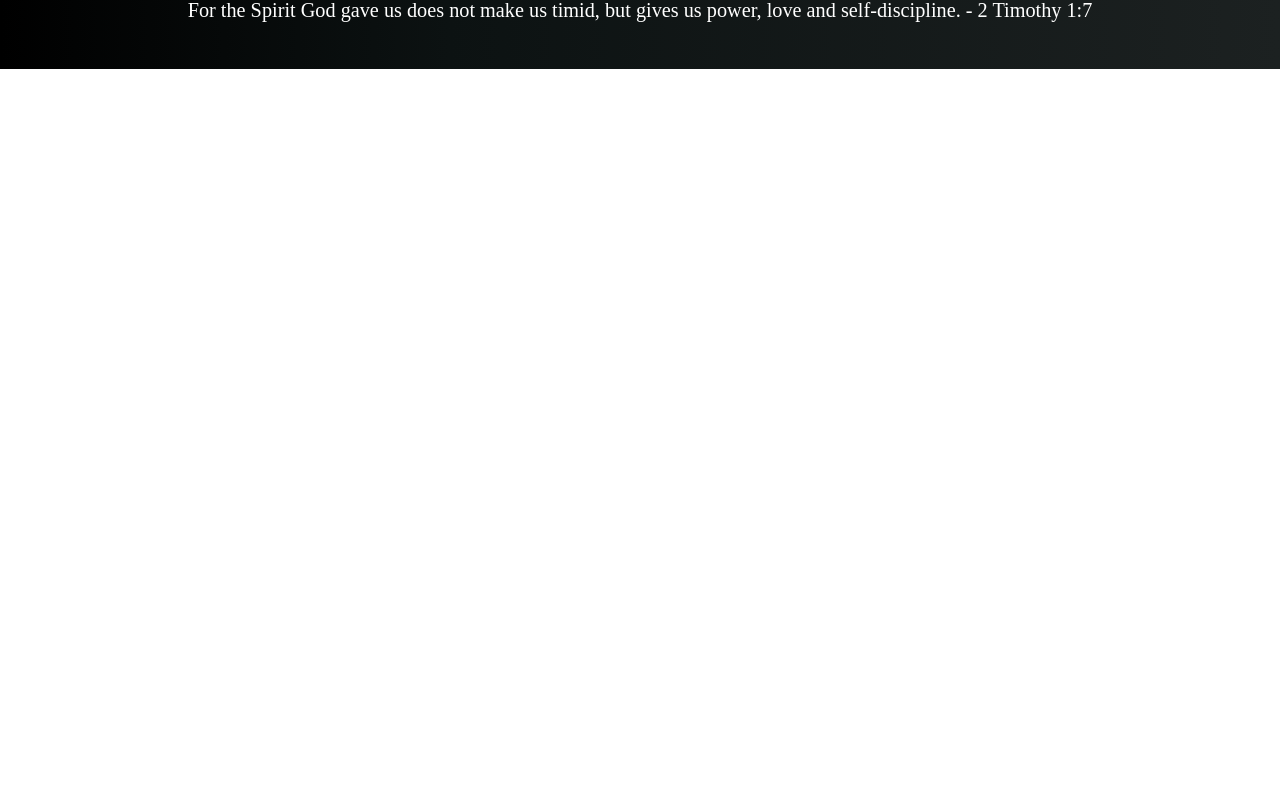
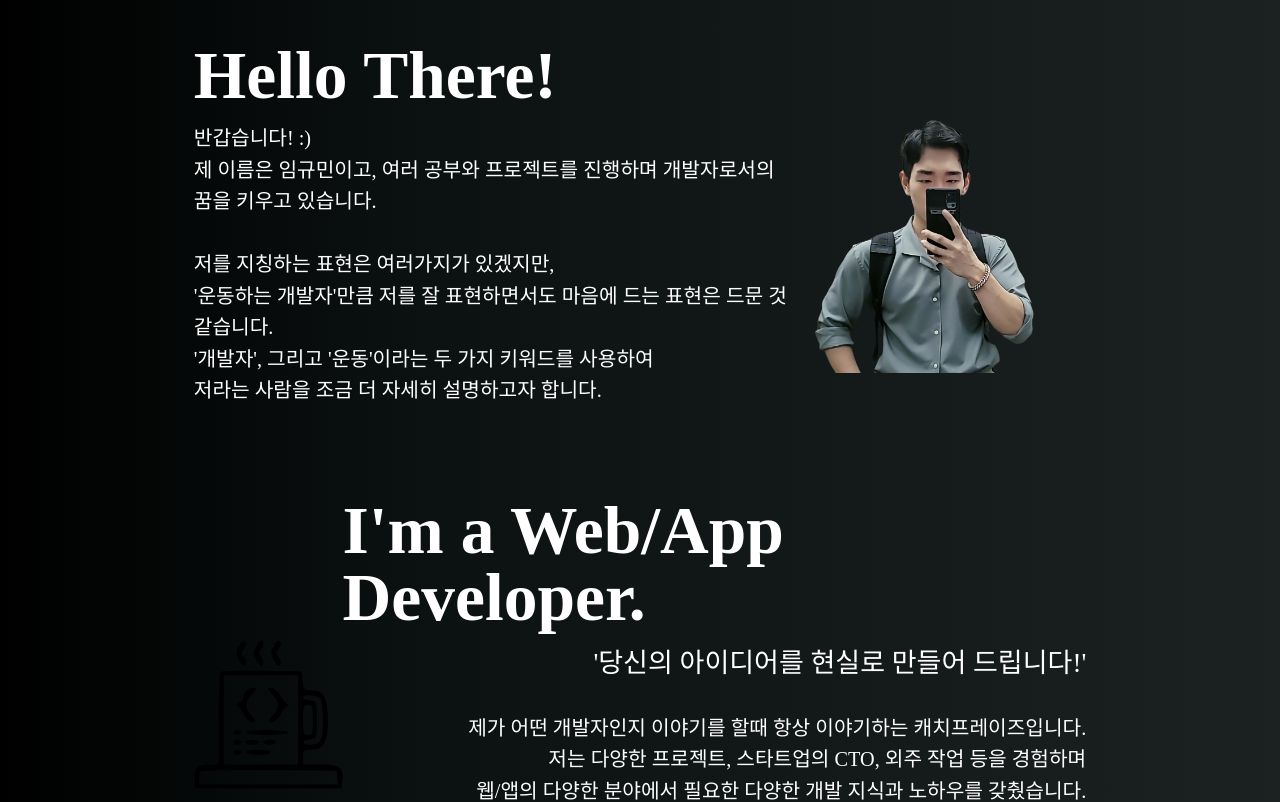
Before and after one commit to KyumKyum/Watchtower, a Next.js app: page /profile in a window 1280 px wide. Shown: the part 738-1540 px from the top of the page. Before the commit the page ends 807 px from the top, so only its background shows below. Built offline with nearby package versions, Linux system fonts and the light colour scheme; a web font is replaced by a local one.

Commit message:
💫 Feature: Animation Applied

```diff
--- a/overrides.d.ts
+++ b/overrides.d.ts
@@ -1,5 +1,5 @@
 /* First Override: .svg
-* Default Next.js: svg is any type (declared in next/image-types/global.d.ts)
+* Default Next.js: svg is any type (declared in next/image-types/wrapper.d.ts)
 * Apply specific 'Reactive' type to such svg files.
  */
 import {SVGItem} from "./global";
--- a/src/component/main/Intro.tsx
+++ b/src/component/main/Intro.tsx
@@ -16,7 +16,7 @@ export default function Intro(): ReactElement {
                     <br/>{'풀스택 개발자로 활동하고 있는 임규민입니다.'}
                     <br/>{'프론트 개발과 백엔드 서버 / 마이크로 서비스 개발을 전문적으로 하고,'}
                     <br/>{'새로운 기술과 프레임워크, 언어에 대해 학습하는 것을 즐깁니다.'}
-                    <br/>{'만약 저에 대해 조금 더 궁금하시다면, 제 '}<Link className={"text-cyan-600"} href={"/profile"}>{'프로필'}</Link> {'에서 더 많은 정보를 확인하실 수 있습니다!'}
+                    <br/>{'만약 저에 대해 더 궁금하시다면, 제 '}<Link className={"text-cyan-600"} href={"/profile"}>{'프로필'}</Link> {'에서 더 알아가실 수 있습니다!'}
                     <br/><br/>{'어떤 방법으로든 이 사이트에 오신 여러분들이 좋은 하루를 보낼 수 있기를 :)'}
                 </p>
             </div>
--- a/src/component/profile/Badge.tsx
+++ b/src/component/profile/Badge.tsx
@@ -11,7 +11,7 @@ interface BadgeProps {
 export default function Badge({icon:Icon, name, href}: BadgeProps):ReactElement {
     return (
         <div className={"flex flex-row mx-5"}>
-            <Icon stroke={"white"} fill={"white"} />
+            <Icon className={"stroke-white fill-white"} />
             <Link href={href} className={"mx-2"} rel={"noopener noreferrer"} target={"_blank"}>{name}</Link>
         </div>
     )
--- /dev/null
+++ b/src/component/profile/DeveloperIntro.tsx
@@ -0,0 +1,24 @@
+import React, {ReactElement} from "react";
+import Link from "next/link";
+import Dev from '../../public/svg/developer.svg'
+
+export default function DeveloperIntro(): ReactElement {
+    return (
+        <div className={"flex flex-row justify-end items-center w-full animate__animated animate__fadeInUp animate__delay-1s"}>
+            <div className={"flex flex-row w-1/6 items-center content-center justify-center"}>
+                <Dev className={"stroke-white fill-white"}/>
+            </div>
+            <div className={"flex flex-col w-5/6 items-end"}>
+                <p className={'text-6xl font-bold'}>{'I\'m a Web/App Developer.'}</p>
+                <p className={'text-2xl mt-3'}>{'\'당신의 아이디어를 현실로 만들어 드립니다!\''}</p>
+                <p className={'text-lg text-end'}>
+                    <br/>{'제가 어떤 개발자인지 이야기를 할때 항상 이야기하는 캐치프레이즈입니다.'}
+                    <br/>{'저는 다양한 프로젝트, 스타트업의 CTO, 외주 작업 등을 경험하며'}
+                    <br/>{'웹/앱의 다양한 분야에서 필요한 다양한 개발 지식과 노하우를 갖췄습니다.'}
+                    <br/><br/>{'코딩이 재밌어 시작하게 된 개발은 저를 개발자의 세계로 이끌었고,'}
+                    <br/>{'현재까지도 개발이라는 업무를 \'일\'보다는 \'즐거운 창작 활동\'으로 생각하며 일하고 있습니다.'}
+                </p>
+            </div>
+        </div>
+    )
+}
--- a/src/component/profile/Greeting.tsx
+++ b/src/component/profile/Greeting.tsx
@@ -12,7 +12,7 @@ export default function Greeting(): ReactElement {
         <div className={"flex flex-col w-full items-center"}>
             <Image className={"object-contain w-48 h-48"} src={Jump} alt={"jump"}/>
             <p className={"font-rocky text-5xl m-20"}>{'Lim  Kyu  Min'}</p>
-            <p className={"font-mariburi font-bold text-xl"}>{'A Developer who loves workout, always eager to learn new things.'}</p>
+            <p className={"font-mariburi font-bold text-xl"}>{'A full-stack developer who loves workout, always eager to learn new things.'}</p>
             <div className={"flex flex-row justify-center items-center my-4"}>
                 <Badge icon={IG} name={'@kyumerican0'} href={'https://www.instagram.com/kyumerican0/'}/>
                 <Badge icon={Github} name={'KyumKyum'} href={'https://github.com/KyumKyum'}/>
--- /dev/null
+++ b/src/component/profile/Introduction.tsx
@@ -0,0 +1,25 @@
+import React, {ReactElement} from "react";
+import Link from "next/link";
+import MyImage from "@/public/images/myself.png";
+import Image from "next/image";
+
+export default function Introduction(): ReactElement {
+    return (
+        <div className={"flex flex-row justify-start items-center w-full"}>
+            <div className={"flex flex-col w-4/6 items-start"}>
+                <p className={'text-6xl font-bold'}>{'Hello There!'}</p>
+                <p className={'text-lg mt-3 text-start'}>
+                    {'반갑습니다! :)'}
+                    <br/>{'제 이름은 임규민이고, 여러 공부와 프로젝트를 진행하며 개발자로서의 꿈을 키우고 있습니다.'}
+                    <br/><br/>{'저를 지칭하는 표현은 여러가지가 있겠지만,'}
+                    <br/>{'\'운동하는 개발자\'만큼 저를 잘 표현하면서도 마음에 드는 표현은 드문 것 같습니다.'}
+                    <br/>{'\'개발자\', 그리고 \'운동\'이라는 두 가지 키워드를 사용하여'}
+                    <br/>{'저라는 사람을 조금 더 자세히 설명하고자 합니다.'}
+                </p>
+            </div>
+            <div className={"flex flex-row w-2/6 items-center content-center justify-center"}>
+                <Image className="object-contain " src={MyImage} alt={'main'} priority={false}/>
+            </div>
+        </div>
+    )
+}
--- a/src/containers/main/MainContainer.tsx
+++ b/src/containers/main/MainContainer.tsx
@@ -12,7 +12,7 @@ export default function MainContainer (): ReactElement {
                     <Slogan/>
                 </div>
                 <div className={"flex justify-center items-center h-3/4 w-1/2 animate__animated animate__fadeInUp"}>
-                    <Image className="object-cover w-4/5 h-4/5" src={AuthorImage} alt={'main'}/>
+                    <Image className="object-cover w-4/5 h-4/5 shadow-2xl" src={AuthorImage} alt={'main'}/>
                 </div>
             </div>
             <div className={"flex flex-row w-full"}>
--- a/src/containers/profile/ProfileContainer.tsx
+++ b/src/containers/profile/ProfileContainer.tsx
@@ -1,13 +1,23 @@
-import {ReactElement} from "react";
+
+import {ReactElement, useCallback, useEffect, useRef} from "react";
 import Greeting from "@/component/profile/Greeting";
+import Introduction from "@/component/profile/Introduction";
+import ScrollAnimFadeInOutWrapper from "@/wrapper/ScrollAnimFadeInOutWrapper";
+import DeveloperIntro from "@/component/profile/DeveloperIntro";
 
+const ProfileContainer: React.FC = (): ReactElement => {
 
-export default function ProfileContainer(): ReactElement {
     return (
-        <div className={"flex flex-col w-full h-full"}>
-            <div className={"animate__animated animate__slideInUp"}>
-                <Greeting/>
+        <div className={"flex flex-col items-center w-full h-full"}>
+            <div className={"w-3/4 space-y-20"}>
+                {[Greeting, Introduction, DeveloperIntro].map((Component, index) => (
+                    <ScrollAnimFadeInOutWrapper key={index}>
+                        <Component />
+                    </ScrollAnimFadeInOutWrapper>
+                ))}
             </div>
         </div>
     )
 }
+
+export default ProfileContainer;
--- /dev/null
+++ b/src/logic/utils.ts
@@ -0,0 +1,3 @@
+export const cls = (...classnames: string[]) => {
+    return classnames.join(" "); //* All classname arrays will be converted into single string.
+}
--- /dev/null
+++ b/src/wrapper/ScrollAnimFadeInOutWrapper.tsx
@@ -0,0 +1,39 @@
+'use client';
+
+import React, {ReactElement, useEffect, useRef, useState} from "react";
+import {cls} from "@/logic/utils";
+
+export default function ScrollAnimFadeInOutWrapper({children}:{children:React.ReactNode}): ReactElement {
+    const divRef = useRef<HTMLDivElement | null>(null);
+    const [viewed, setViewed] = useState(false);
+
+    useEffect(() => {
+        const observer = new IntersectionObserver(
+            (entries) => {
+                entries.forEach(({target, isIntersecting}) => {
+                    if(target === divRef.current) setViewed(isIntersecting);
+                })
+            },
+            {
+                root: null,
+                rootMargin: '0px',
+                threshold: 0.5,
+            }
+        );
+
+        if(divRef.current){ //* If current div is visible
+            observer.observe(divRef.current); //* Let observer observe if the target is visible,
+        }
+
+        return () => {
+            observer.disconnect();
+        }
+    },[])
+
+    return (
+        <div className={cls("transition-all duration-500",
+            viewed ? "opacity-100" : "opacity-0")} ref={divRef}>
+            {children}
+        </div>
+    )
+}
```
Also changed, not shown: src/public/images/myself.png (added), src/public/svg/developer.svg (added).
